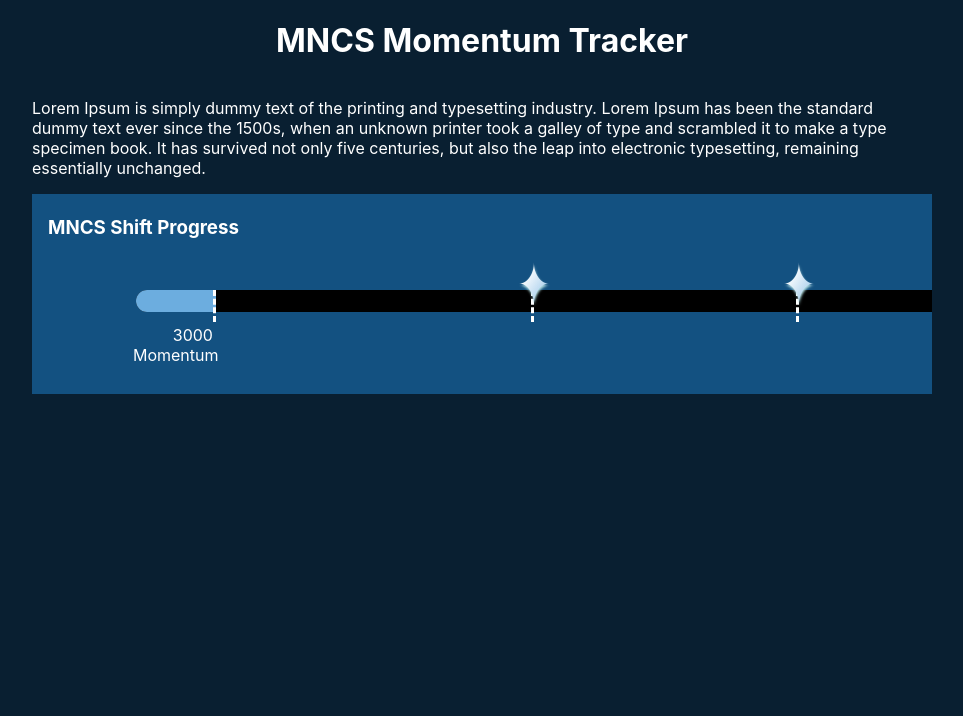
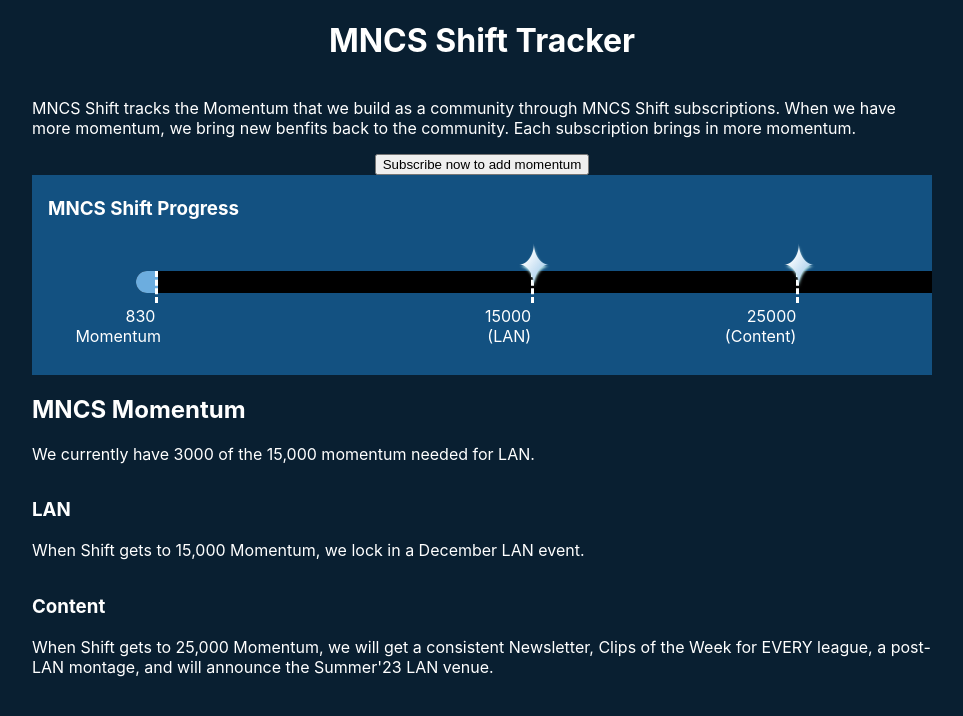
Before and after one commit to midwest-championship-series/rl-stats-widgets, a Next.js app: page /momentum-tracker in a window 1280 px wide. Shown: the top 716 px of the page, without its empty margins (158-1121 px from the left). Built offline with nearby package versions, Linux system fonts and the light colour scheme.

Commit message:
before working on build errors

```diff
--- a/package.json
+++ b/package.json
@@ -17,7 +17,8 @@
     "react": "17.0.2",
     "react-dom": "17.0.2",
     "request": "^2.88.2",
-    "sass": "^1.37.5"
+    "sass": "^1.37.5",
+    "stripe": "^10.15.0"
   },
   "devDependencies": {
     "@types/dotenv": "^8.2.0",
--- a/pages/momentum-tracker/index.tsx
+++ b/pages/momentum-tracker/index.tsx
@@ -1,8 +1,31 @@
 import React from 'react'
 import Image from 'next/image'
 import style from './momentum-tracker.module.scss'
+import { get } from '../../services/stats'
+// import { getCharges } from '../../services/stripe'
+
+// export async function getServerSideProper(context: any) {
+//   await get('leagues')
+//   return {
+//     props: {},
+//   }
+// }
 
 export default function MomentumTracker(props: any) {
+  const currentMomentum = 830
+  const goals = [
+    {
+      requirement: 15000,
+      title: 'LAN',
+      description: 'When Shift gets to 15,000 Momentum, we lock in a December LAN event.',
+    },
+    {
+      requirement: 25000,
+      title: 'Content',
+      description:
+        "When Shift gets to 25,000 Momentum, we will get a consistent Newsletter, Clips of the Week for EVERY league, a post-LAN montage, and will announce the Summer'23 LAN venue.",
+    },
+  ]
   return (
     <div className={`${style.container} ${style.backgroundDark} ${style.lightText}`}>
       <style global jsx>{`
@@ -15,20 +38,32 @@ export default function MomentumTracker(props: any) {
         }
       `}</style>
       <div className={`${style.container} ${style.wrap}`}>
-        <h1>MNCS Momentum Tracker</h1>
+        <h1>MNCS Shift Tracker</h1>
         <p>
-          Lorem Ipsum is simply dummy text of the printing and typesetting industry. Lorem Ipsum has been the standard
-          dummy text ever since the 1500s, when an unknown printer took a galley of type and scrambled it to make a type
-          specimen book. It has survived not only five centuries, but also the leap into electronic typesetting,
-          remaining essentially unchanged.
+          {
+            'MNCS Shift tracks the Momentum that we build as a community through MNCS Shift subscriptions. When we have more momentum, we bring new benfits back to the community. Each subscription brings in more momentum.'
+          }
         </p>
-        {Tracker(3000)}
+        <button>Subscribe now to add momentum</button>
+        {Tracker(currentMomentum, goals)}
+        <div className={style.row}>
+          <h2>MNCS Momentum</h2>
+          <p>We currently have {3000} of the 15,000 momentum needed for LAN.</p>
+        </div>
+        {goals.map((goal) => {
+          return (
+            <div className={style.row} key={`${goal.title} ${goal.requirement}`}>
+              <h3>{goal.title}</h3>
+              <p>{goal.description}</p>
+            </div>
+          )
+        })}
       </div>
     </div>
   )
 }
 
-function Tracker(currentMomentum: number) {
+function Tracker(currentMomentum: number, goals: any) {
   const maxMomentum = 30000
   const getBarPosition = (momentum: number) => {
     return (momentum / maxMomentum) * 100
@@ -50,8 +85,8 @@ function Tracker(currentMomentum: number) {
       <h3>MNCS Shift Progress</h3>
       <div className={style.progressWrap}>
         <div className={style.progressBar}>
-          <div className={`${style['four-point-star']} ${style.grow}`} style={marker1} title="Gear 1"></div>
-          <div className={`${style['four-point-star']} ${style.grow}`} style={marker2} title="Gear 2"></div>
+          <div className={`${style['four-point-star']} ${style.grow}`} style={marker1} title={goals[0].title}></div>
+          <div className={`${style['four-point-star']} ${style.grow}`} style={marker2} title={goals[1].title}></div>
         </div>
         <div className={`${style.progressBar} ${style.progressBarProgress}`} style={progressStatus}></div>
         <div className={`${style.progressBar} ${style.progressTicker}`} style={progressStatus}>
@@ -60,11 +95,19 @@ function Tracker(currentMomentum: number) {
         <div
           className={`${style.progressBar} ${style.progressTicker}`}
           style={{ width: toPercent(getBarPosition(marker1Goal)) }}
-        ></div>
+        >
+          <div className={`${style.progressTickerText}`}>
+            {marker1Goal} ({goals[0].title})
+          </div>
+        </div>
         <div
           className={`${style.progressBar} ${style.progressTicker}`}
           style={{ width: toPercent(getBarPosition(marker2Goal)) }}
-        ></div>
+        >
+          <div className={`${style.progressTickerText}`}>
+            {marker2Goal} ({goals[1].title})
+          </div>
+        </div>
       </div>
     </div>
   )
--- a/pages/momentum-tracker/momentum-tracker.module.scss
+++ b/pages/momentum-tracker/momentum-tracker.module.scss
@@ -11,6 +11,16 @@ $lightBlue: #6CADDF;
   display: flex;
   flex-direction: column;
   align-items: center;
+}
+
+.row {
+  width: 100%;
+  flex-direction: row;
+}
+
+.column {
+  width: 100%;
+  flex-direction: column;
 }
 
 .lightText {
--- /dev/null
+++ b/services/stripe.ts
@@ -0,0 +1,24 @@
+import request from './request'
+
+const API_KEY = process.env.STRIPE_API_KEY || ''
+
+// const stripe = new Stripe(API_KEY, {
+//   apiVersion: '2022-08-01',
+// })
+
+// export const getCharges = async () => {
+//   const charges = await stripe.charges.list()
+//   console.log(charges)
+// }
+
+const BASE_URL = 'https://api.stripe.com/v1'
+
+export const getCharges = async () => {
+  return request({
+    method: 'GET',
+    url: `${BASE_URL}/charges`,
+    headers: {
+      Authorization: `Bearer ${API_KEY}`,
+    },
+  })
+}
```
Also changed, not shown: 1 other file (tests, documents, lock files or other folders).
